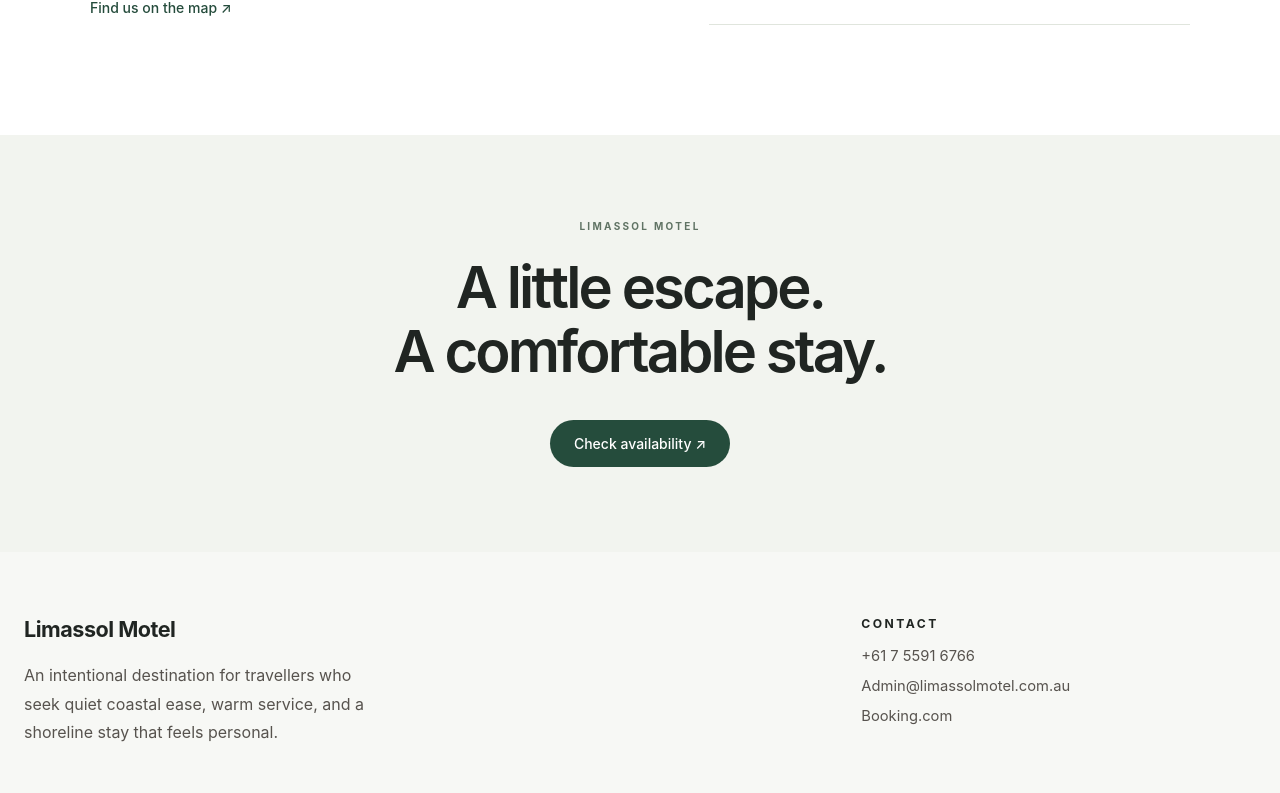
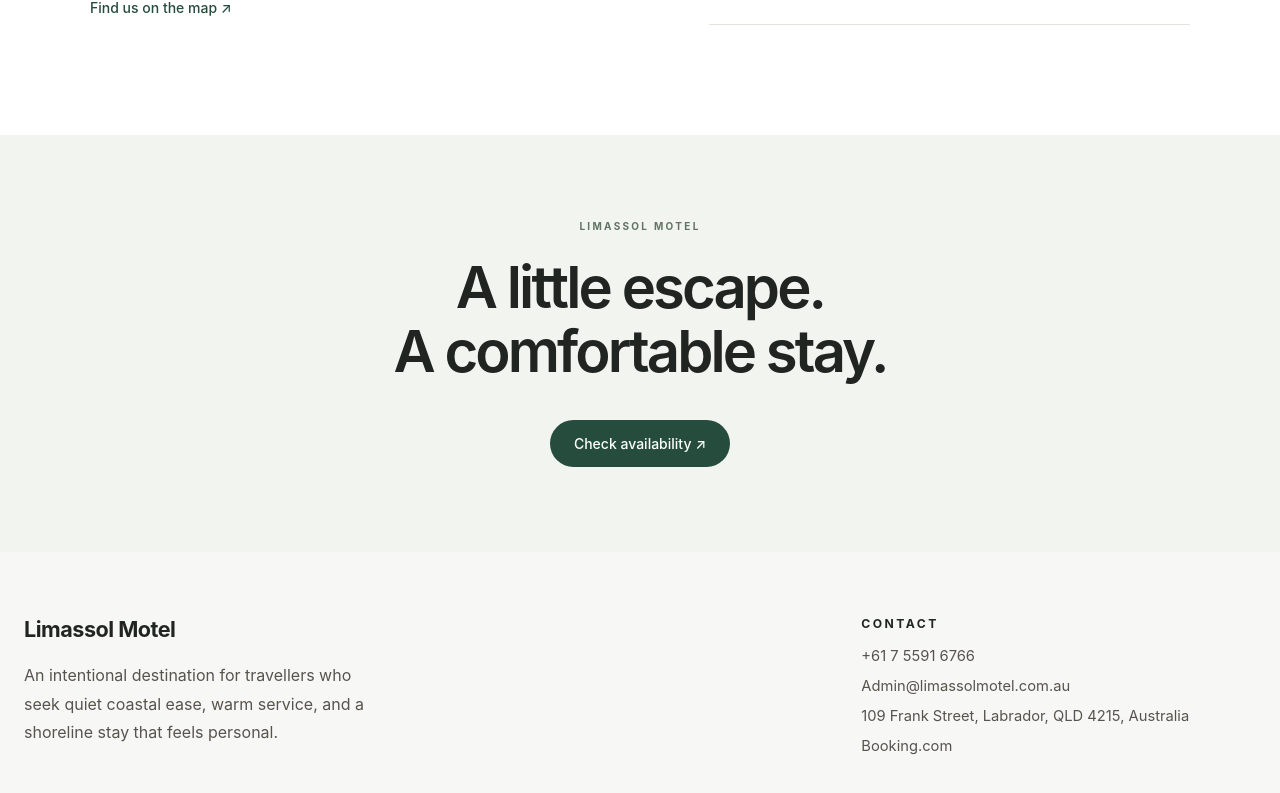
Before and after one commit to lucasjia11-sketch/Limassol-Motel, a React (Vite) app: page / in a window 1280 px wide. Shown: the part 2842-3635 px from the top of the page. Built offline with nearby package versions, Linux system fonts and the light colour scheme.

Commit message:
Add motel address

```diff
--- a/src/components/SiteFooter.tsx
+++ b/src/components/SiteFooter.tsx
@@ -16,6 +16,9 @@
         <a href="mailto:Admin@limassolmotel.com.au">
           Admin@limassolmotel.com.au
         </a>
+        <a>
+          109 Frank Street, Labrador, QLD 4215, Australia
+        </a>
         <a
           href="https://www.booking.com/hotel/au/limassol-motel.html"
           target="_blank"
```
